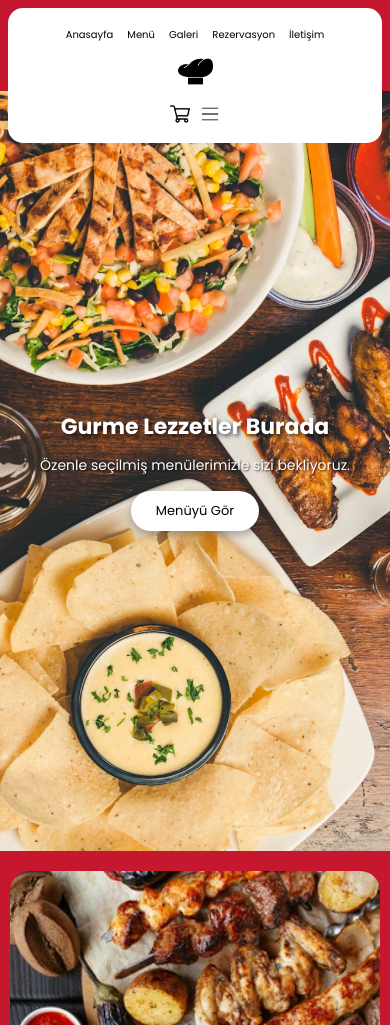
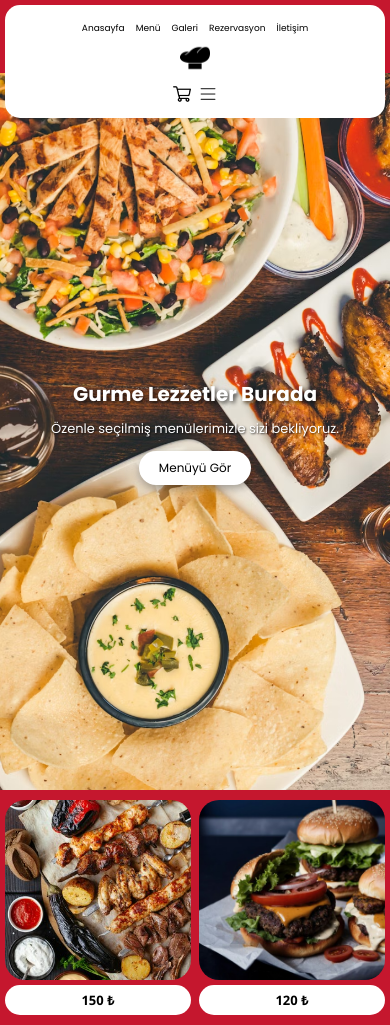
Before and after one commit to barismert27/gurmerestoran-com, a plain HTML site: page index.html in a window 390 px wide. Shown: the top 1025 px of the page. Drawn offline with Linux system fonts and the light colour scheme.

Commit message:
Update index.html

```diff
--- a/index.html
+++ b/index.html
@@ -28,6 +28,8 @@
       background-color: var(--main-color);
       overflow-x: hidden;
       width: 100%;
+      margin: 0;
+      padding: 0;
     }
 
     .navbar {
@@ -148,14 +150,14 @@
 
     .menüburda {
       width: 100%;
-      padding: 40px 0;
+      padding: 20px 0;
     }
 
     .menu-grid {
       display: grid;
       grid-template-columns: repeat(auto-fit, minmax(280px, 1fr));
-      gap: 20px;
-      padding: 0 20px;
+      gap: 15px;
+      padding: 0 15px;
       max-width: 1200px;
       margin: 0 auto;
       width: 100%;
@@ -254,53 +256,58 @@
     /* Mobil uyumluluk - Büyük telefonlar */
     @media (max-width: 768px) {
       .navbar {
-        padding: 10px 15px;
-        margin: 10px;
+        padding: 8px 12px;
+        margin: 8px;
         border-radius: 20px;
-        width: calc(100% - 20px);
+        width: calc(100% - 16px);
       }
 
       .navlinks {
-        gap: 8px;
+        gap: 6px;
       }
 
       .navlinks .container {
-        font-size: 12px;
-        padding: 4px 6px;
+        font-size: 11px;
+        padding: 3px 5px;
       }
 
       .logo img {
-        width: 40px;
-        height: 40px;
+        width: 35px;
+        height: 35px;
       }
 
       .icons img {
-        width: 22px;
-        height: 22px;
+        width: 20px;
+        height: 20px;
       }
 
       .hero {
-        margin-top: -80px;
-        padding: 0 15px;
+        margin-top: -70px;
+        padding: 0 10px;
+      }
+
+      .menüburda {
+        padding: 15px 0;
       }
 
       .menu-grid {
         grid-template-columns: repeat(2, 1fr);
-        gap: 15px;
-        padding: 0 15px;
+        gap: 10px;
+        padding: 0 10px;
       }
 
       .menu-grid img {
-        height: 220px;
+        height: 200px;
       }
 
       .fiyat {
-        font-size: 16px;
-        padding: 6px;
+        font-size: 14px;
+        padding: 5px;
+        margin: 5px 0;
       }
 
       .footer {
-        padding: 25px 15px;
+        padding: 20px 10px;
       }
     }
 
@@ -308,14 +315,16 @@
     @media (max-width: 480px) {
       body {
         width: 100vw;
+        margin: 0;
+        padding: 0;
       }
 
       .navbar {
         flex-direction: column;
-        gap: 8px;
-        padding: 12px;
-        margin: 8px;
-        width: calc(100% - 16px);
+        gap: 5px;
+        padding: 8px;
+        margin: 5px;
+        width: calc(100% - 10px);
         border-radius: 15px;
       }
 
@@ -326,81 +335,81 @@
 
       .navlinks {
         justify-content: center;
-        gap: 4px;
+        gap: 3px;
         width: 100%;
         flex-wrap: wrap;
       }
 
       .navlinks .container {
-        font-size: 10px;
-        padding: 3px 5px;
+        font-size: 9px;
+        padding: 2px 4px;
       }
 
       .logo img {
-        width: 35px;
-        height: 35px;
+        width: 30px;
+        height: 30px;
       }
 
       .icons {
-        gap: 10px;
+        gap: 8px;
       }
 
       .icons img {
-        width: 20px;
-        height: 20px;
+        width: 18px;
+        height: 18px;
       }
 
       .hero {
-        margin-top: -60px;
-        padding: 0 10px;
-        min-height: 90vh;
+        margin-top: -50px;
+        padding: 0 5px;
+        min-height: 85vh;
       }
 
       .hero-text {
-        padding: 15px;
+        padding: 10px;
       }
 
       .hero-text h1 {
-        font-size: 22px;
+        font-size: 20px;
+        margin-bottom: 10px;
+      }
+
+      .hero-text p {
+        font-size: 13px;
         margin-bottom: 12px;
       }
 
-      .hero-text p {
-        font-size: 14px;
-        margin-bottom: 15px;
-      }
-
       .hero-btn {
-        padding: 10px 25px;
-        font-size: 13px;
+        padding: 8px 20px;
+        font-size: 12px;
       }
 
       .menüburda {
-        padding: 20px 0;
+        padding: 10px 0;
       }
 
       .menu-grid {
-        grid-template-columns: 1fr;
-        gap: 15px;
-        padding: 0 10px;
+        grid-template-columns: repeat(2, 1fr);
+        gap: 8px;
+        padding: 0 5px;
       }
 
       .menu-grid img {
-        height: 250px;
+        height: 180px;
       }
 
       .fiyat {
-        font-size: 16px;
-        padding: 8px;
-        margin: 8px 0;
+        font-size: 13px;
+        padding: 6px;
+        margin: 5px 0;
       }
 
       .footer {
-        padding: 20px 10px;
+        padding: 15px 5px;
       }
 
       .footer .icons {
-        gap: 15px;
+        gap: 12px;
       }
     }
 
```
